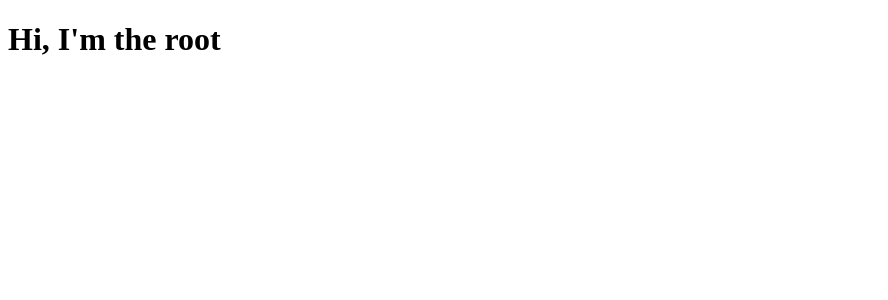
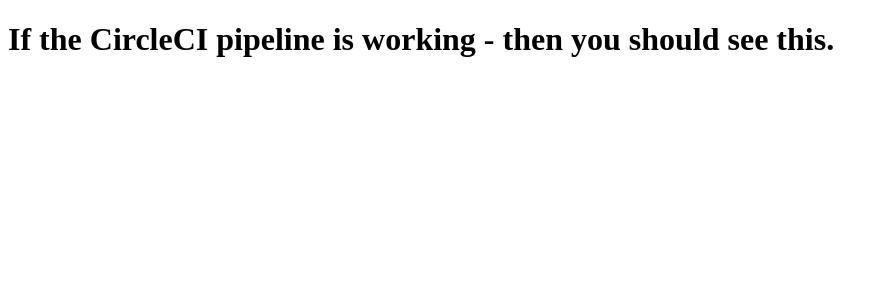
Before and after one commit to FlorisWarmenhoven/portfolio-site, a React app in the folder client/: page / in a window 1280 px wide. Shown: the top 300 px of the page, without its empty margins (0-888 px from the left). Built offline with nearby package versions, Linux system fonts and the light colour scheme.

Commit message:
Add automated deployment

```diff
--- a/client/src/components/App.tsx
+++ b/client/src/components/App.tsx
@@ -4,7 +4,7 @@
   render() {
     return (
       <div>
-        <h1>Hi, I'm the root</h1>
+        <h1>If the CircleCI pipeline is working - then you should see this.</h1>
       </div>
     );
   }
```
Also changed, not shown: 1 other file (tests, documents, lock files or other folders).
